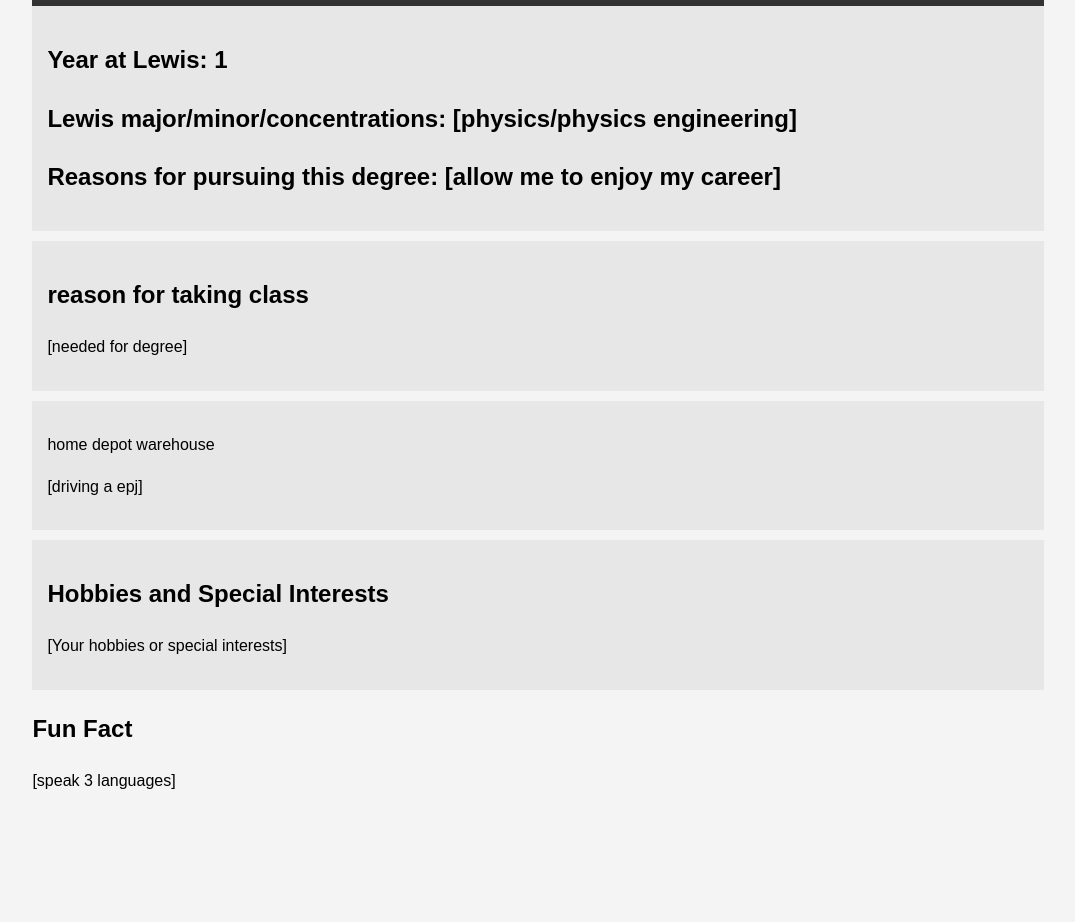
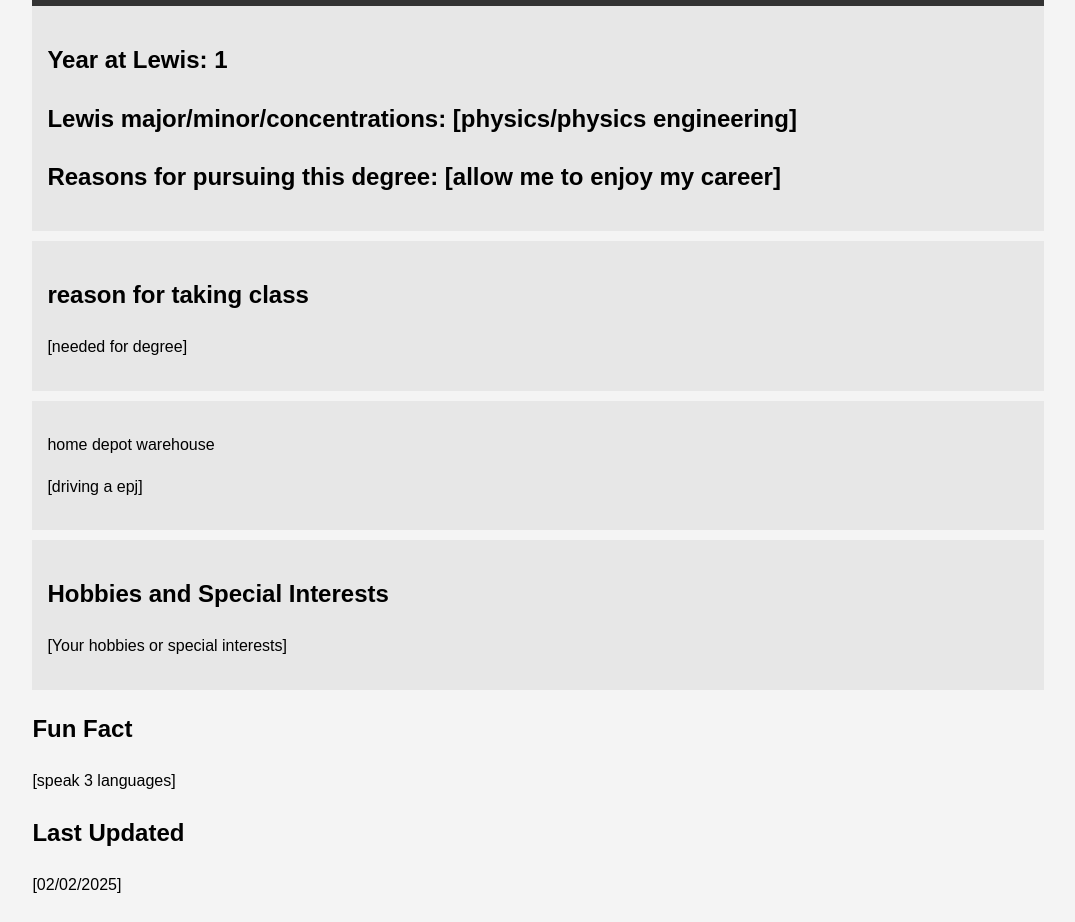
Before and after one commit to amerajabali/me, a plain HTML site: page index.html in a window 1280 px wide. Shown: the part 144-1066 px from the top of the page, without its empty margins (102-1177 px from the left). Before the commit the page ends 962 px from the top, so only its background shows below. Drawn offline with Linux system fonts and the light colour scheme.

Commit message:
Update index.html

```diff
--- a/index.html
+++ b/index.html
@@ -60,6 +60,11 @@
             <h2>Fun Fact</h2>
             <p>[speak 3 languages]</p>
         </section>
+
+	<section class="last updated">
+            <h2>Last Updated</h2>
+            <p>[02/02/2025]</p>
+        </section>
     </div>
 </body>
 </html>
```
